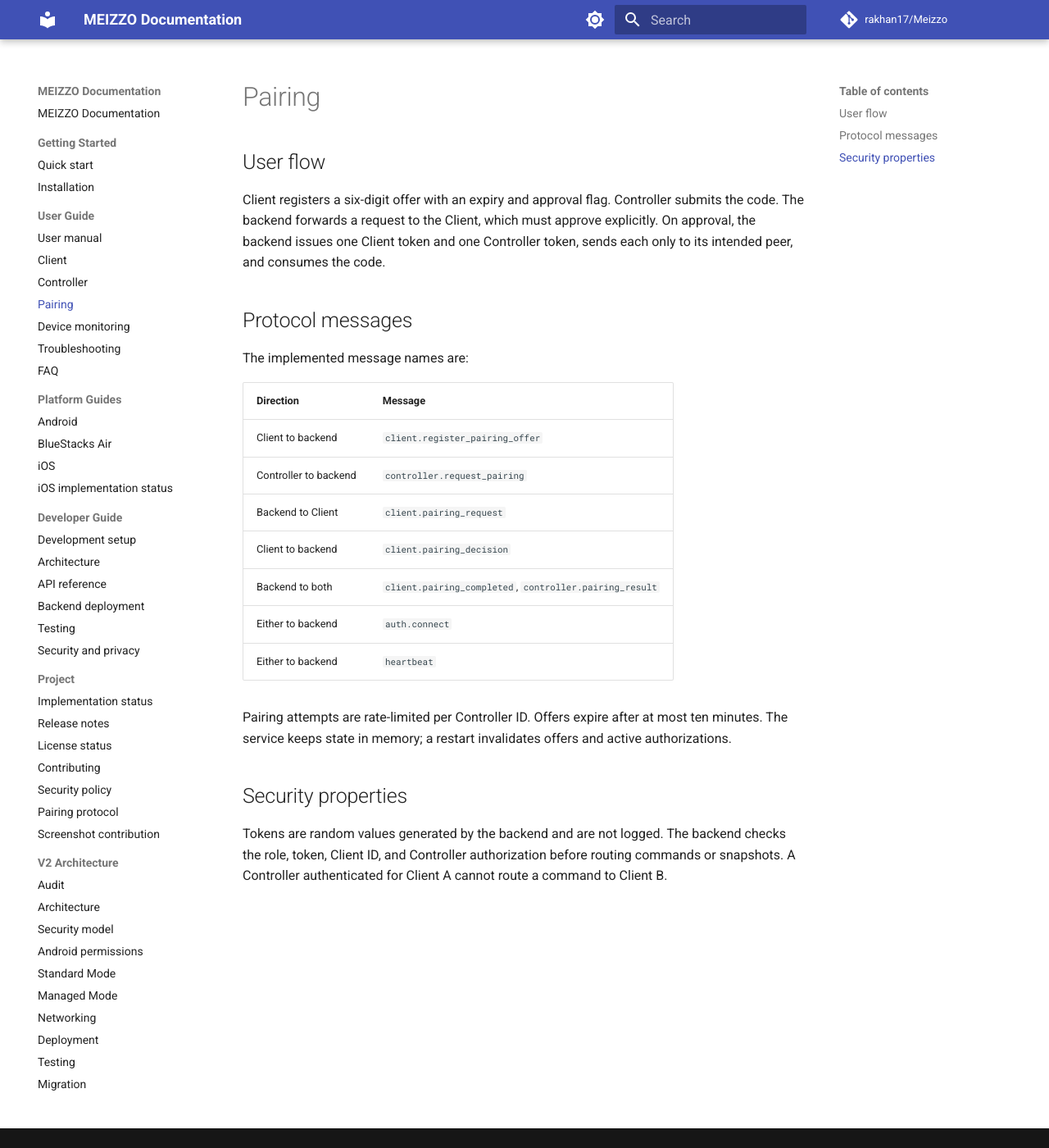
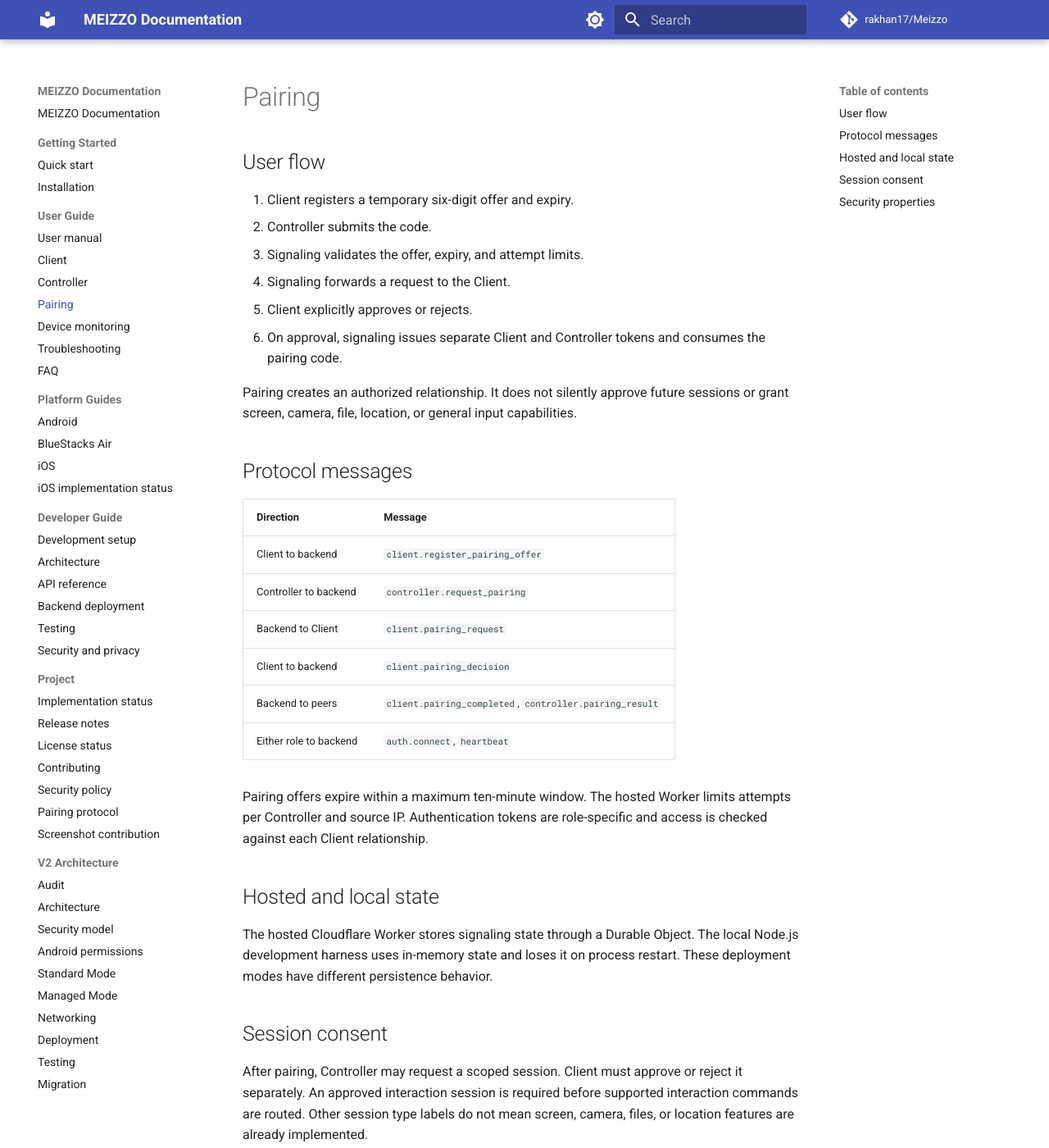
Before and after one commit to rakhan17/Meizzo, an MkDocs documentation site: the page built from docs/pairing.md, in a window 1280 px wide and 1400 px high. Shown: the whole window at 82% size. Built offline with MkDocs 1.6.1 and Material for MkDocs 9.7.7, drawn with Linux system fonts in a browser that asks for light colours; comment, search, counter and statistics services are not loaded; some of the changed text lies outside the part shown.

Commit message:
docs: clarify hosted pairing persistence and session consent

```diff
--- a/docs/pairing.md
+++ b/docs/pairing.md
@@ -2,14 +2,19 @@
 
 ## User flow
 
-Client registers a six-digit offer with an expiry and approval flag. Controller
-submits the code. The backend forwards a request to the Client, which must
-approve explicitly. On approval, the backend issues one Client token and one
-Controller token, sends each only to its intended peer, and consumes the code.
+1. Client registers a temporary six-digit offer and expiry.
+2. Controller submits the code.
+3. Signaling validates the offer, expiry, and attempt limits.
+4. Signaling forwards a request to the Client.
+5. Client explicitly approves or rejects.
+6. On approval, signaling issues separate Client and Controller tokens and
+   consumes the pairing code.
+
+Pairing creates an authorized relationship. It does not silently approve
+future sessions or grant screen, camera, file, location, or general input
+capabilities.
 
 ## Protocol messages
-
-The implemented message names are:
 
 | Direction | Message |
 |---|---|
@@ -17,17 +22,34 @@ The implemented message names are:
 | Controller to backend | `controller.request_pairing` |
 | Backend to Client | `client.pairing_request` |
 | Client to backend | `client.pairing_decision` |
-| Backend to both | `client.pairing_completed`, `controller.pairing_result` |
-| Either to backend | `auth.connect` |
-| Either to backend | `heartbeat` |
+| Backend to peers | `client.pairing_completed`, `controller.pairing_result` |
+| Either role to backend | `auth.connect`, `heartbeat` |
 
-Pairing attempts are rate-limited per Controller ID. Offers expire after at
-most ten minutes. The service keeps state in memory; a restart invalidates
-offers and active authorizations.
+Pairing offers expire within a maximum ten-minute window. The hosted Worker
+limits attempts per Controller and source IP. Authentication tokens are
+role-specific and access is checked against each Client relationship.
+
+## Hosted and local state
+
+The hosted Cloudflare Worker stores signaling state through a Durable Object.
+The local Node.js development harness uses in-memory state and loses it on
+process restart. These deployment modes have different persistence behavior.
+
+## Session consent
+
+After pairing, Controller may request a scoped session. Client must approve
+or reject it separately. An approved interaction session is required before
+supported interaction commands are routed. Other session type labels do not
+mean screen, camera, files, or location features are already implemented.
 
 ## Security properties
 
-Tokens are random values generated by the backend and are not logged. The
-backend checks the role, token, Client ID, and Controller authorization before
-routing commands or snapshots. A Controller authenticated for Client A cannot
-route a command to Client B.
+- Pairing code is not a permanent credential.
+- Successful approval consumes the active offer.
+- Pairing attempts are rate-limited.
+- Client and Controller receive separate tokens.
+- Controller access is scoped to authorized Client relationships.
+- Revocation removes the corresponding Controller authorization.
+
+See the [API reference](api-reference.md) and
+[security and privacy](security-and-privacy.md).
```
